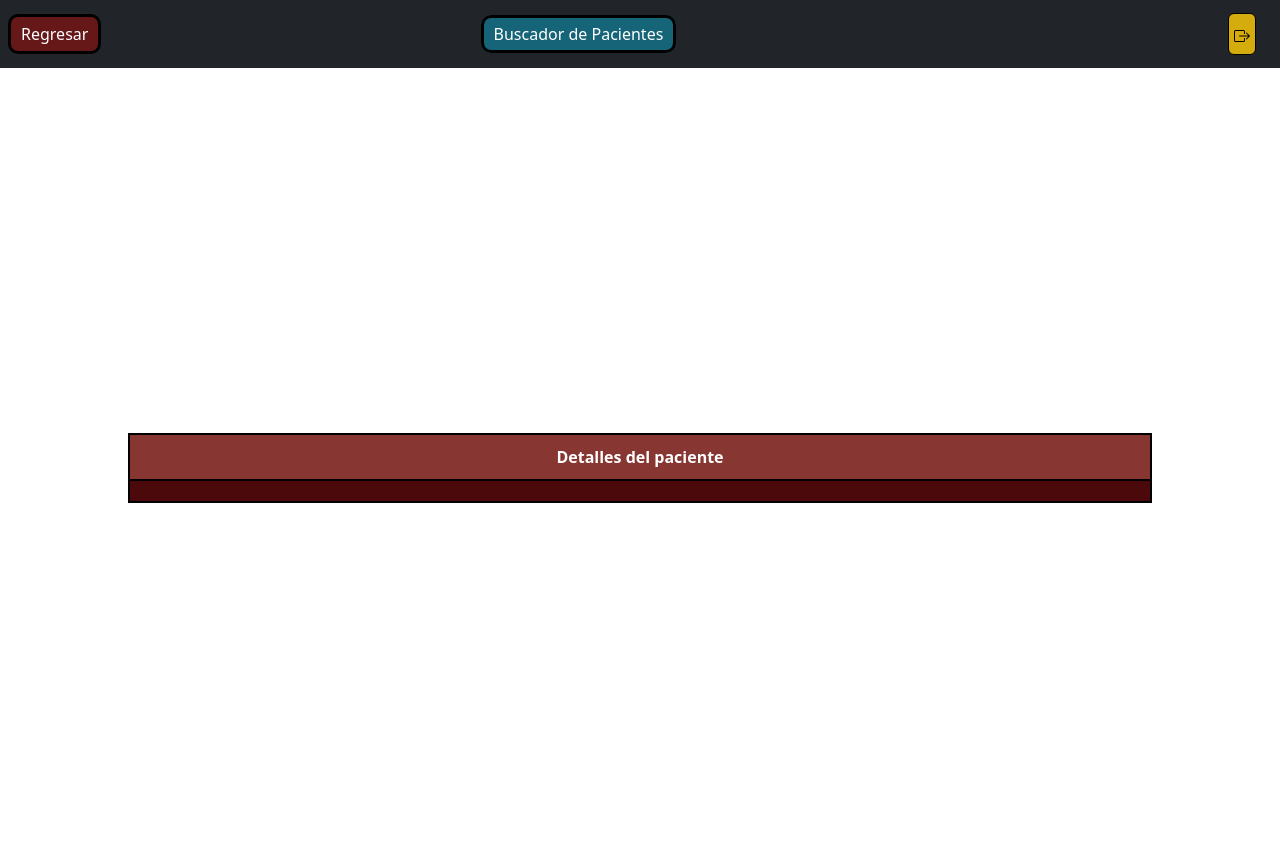
After one commit to AlejandroH-H/Ginecare, a PHP site: page /Views/admin/descripcion.php?id=1 in a window 1280 px wide. The commit adds this page. Run offline with PHP 8.4, Linux system fonts and the light colour scheme; data comes from the database, SQL or seed files in the repository; lists and menus that the app fills with data are empty; some libraries are stand-ins or nearby versions.

Commit message:
Agregar nuevas funcionalidades y actualizar vistas y controladores existentes
- Vistas de administrador modificadas: admin_citasaprov.php, admin_citaspos.php, admin_page.php, chat.php, observacion.php
- Nueva vista añadida: descripcion.php
- Vistas de inicio de sesión modificadas: login.php, registroClient.php
- Controladores actualizados: ghistorialu_control.php, registro.php
- Modelos actualizados: actualizar_hcitas.php, adminCitas/adminPage.php
- Nuevo modelo añadido: details.php

```diff
--- a/Views/admin/admin_citasaprov.php
+++ b/Views/admin/admin_citasaprov.php
@@ -16,8 +16,9 @@
 
   <?php require("../../model/adminCitas/adminCitasEstado.php"); ?>
 
-  <nav class="navbar navbar-expand-lg navbar-dark text-light bg-dark px-2">
+  <nav class="navbar navbar-expand-lg navbar-dark text-light bg-dark px-2 d-flex justify-content-between pum">
         <a class="linkHistorial" href="inicio_admin.php">Regresar</a>
+        <h4>Citas Confirmadas</h4>
         <!-- Esto es un boton de más contenido para cuando la pantalla sea más pequeña -->
         <button class="navbar-toggler" type="button" data-toggle="collapse" data-target="#navbarNav"
             aria-expanded="false" aria-label="Toggle navigation">
--- a/Views/admin/admin_citaspos.php
+++ b/Views/admin/admin_citaspos.php
@@ -17,8 +17,9 @@
 
   <?php require("../../model/adminCitas/adminCitasEstado.php"); ?>
 
-  <nav class="navbar navbar-expand-lg navbar-dark text-light bg-dark px-2">
+  <nav class="navbar navbar-expand-lg navbar-dark text-light bg-dark px-2 pum">
         <a class="linkHistorial" href="inicio_admin.php">Regresar</a>
+        <h5>Citas Pospuestas</h5>
         <!-- Esto es un boton de más contenido para cuando la pantalla sea más pequeña -->
         <button class="navbar-toggler" type="button" data-toggle="collapse" data-target="#navbarNav"
             aria-expanded="false" aria-label="Toggle navigation">
--- a/Views/admin/admin_page.php
+++ b/Views/admin/admin_page.php
@@ -68,6 +68,7 @@
             <th scope="col" class="columnas columTitulo">NOMBRES</th>
             <th scope="col" class="columnas columTitulo">APELLIDOS</th>
             <th scope="col" class="columnas columTitulo">DNI</th>
+            <th scope="col" class="columnas columTitulo">DETALLES DEL PACIENTE</th>
             <th scope="col" class="columnas columTitulo">Editar Datos</th>
             <th scope="col" class="columnas columTitulo">Borrar Paciente</th>
             <th scope="col" class="columnas columTitulo">Bloquear Paciente</th>
--- a/Views/admin/chat.php
+++ b/Views/admin/chat.php
@@ -6,7 +6,7 @@
     <meta name="viewport" content="width=device-width, initial-scale=1.0">
     <title>Chat</title>
     <link rel="stylesheet" href="../../assets/css/decoration.css">
-
+    <link rel="stylesheet" href="../../assets/css/chat.css">
     <link href="https://cdn.jsdelivr.net/npm/bootstrap@5.3.3/dist/css/bootstrap.min.css" rel="stylesheet" integrity="sha384-QWTKZyjpPEjISv5WaRU9OFeRpok6YctnYmDr5pNlyT2bRjXh0JMhjY6hW+ALEwIH" crossorigin="anonymous">
     <script src="https://kit.fontawesome.com/ca9fa9751b.js" crossorigin="anonymous"></script>
 
--- /dev/null
+++ b/Views/admin/descripcion.php
@@ -0,0 +1,56 @@
+<!DOCTYPE html>
+<html lang="en">
+
+<head>
+  <meta charset="UTF-8">
+  <meta name="viewport" content="width=device-width, initial-scale=1.0">
+  <link rel="stylesheet" href="../../assets/css/admin2.css">
+  <link rel="stylesheet" href="../../assets/css/decoration.css">
+  <link href="https://cdn.jsdelivr.net/npm/bootstrap@5.3.3/dist/css/bootstrap.min.css" rel="stylesheet" integrity="sha384-QWTKZyjpPEjISv5WaRU9OFeRpok6YctnYmDr5pNlyT2bRjXh0JMhjY6hW+ALEwIH" crossorigin="anonymous">
+  <script src="https://kit.fontawesome.com/ca9fa9751b.js" crossorigin="anonymous"></script>
+  <title>Detalles</title>
+</head>
+
+<body>
+  <nav class="navbar navbar-expand-lg navbar-dark text-light bg-dark px-2">
+    <a class="linkHistorial" href="inicio_admin.php">Regresar</a>
+    <!-- Esto es un boton de más contenido para cuando la pantalla sea más pequeña -->
+    <button class="navbar-toggler" type="button" data-toggle="collapse" data-target="#navbarNav"
+      aria-expanded="false" aria-label="Toggle navigation">
+      <span class="navbar-toggler-icon"></span>
+    </button>
+
+    <!-- Lista de Botones -->
+    <div class="collapse navbar-collapse" id="navbarNav">
+      <ul class="navbar-nav pum">
+
+        <li class="nav-item active">
+          <a class="linkSalir" href="look.php">Buscador de Pacientes</a>
+        </li>
+
+
+      </ul>
+    </div>
+    <a class="navbar-brand linkEdit" href="../../controller/salir.php"><img src="../../assets/img/box-arrow-right.svg"></a>
+  </nav>
+
+  <div id="datos" style="color: black;" >
+      <table class="tabla">
+        <thead>
+          <tr>
+            <th scope="col" class="columnas columTitulo">Detalles del paciente</th>
+          </tr>
+        </thead>
+        <tbody>
+
+        <?php require("../../model/details.php"); ?>
+
+        </tbody>
+      </table>
+  </div>
+
+
+
+</body>
+
+</html>
--- a/Views/login/login.php
+++ b/Views/login/login.php
@@ -34,7 +34,7 @@
                <label>DNI</label>
             </div>
             <div class="field">
-               <input type="text" name="password" required>
+               <input type="password" name="password" required>
                <label>Contraseña</label>
             </div>
             <Input class="login" name="ingresar" type="submit" value="LOGIN">
--- a/Views/login/registroClient.php
+++ b/Views/login/registroClient.php
@@ -55,7 +55,7 @@
                 </div>
 
                 <div class="input-field">
-                    <input type="text" name="password" required minlength="6" maxlength="20">
+                    <input type="password" name="password" required minlength="6" maxlength="20">
                     <label for="">Contraseña</label>
                 </div>
 
--- a/controller/ghistorialu_control.php
+++ b/controller/ghistorialu_control.php
@@ -5,7 +5,7 @@ if(!empty($_POST["registro"])){
     if(empty($_POST['descripcion']) ) {
         echo '<div class="alert alert-warning">¡Por favor, actualice el historial con información!</div>';
 } else{
-    $id = $_POST['id'];
+    $id = $_GET['id1'];
     $descripcion = $_POST['descripcion'];
 
 
--- a/model/actualizar_hcitas.php
+++ b/model/actualizar_hcitas.php
@@ -15,8 +15,8 @@ if ($_SERVER['REQUEST_METHOD'] == 'POST') {
             echo "<script type= 'text/javascript'>
                 var result = confirm('¿Desea hacerle una observacion a la cita sin realizar?');
                 if(result){
-                    window.location.href='http://localhost/salary%20-%20copia/Views/admin/observacion.php?h=$id&userid=$userid';
-                } else{window.location.href='http://localhost/salary%20-%20copia/Views/admin/m0.php';}
+                    window.location.href='../admin/observacion.php?h=$id&userid=$userid';
+                } else{window.location.href='../admin/m0.php';}
                 </script>";
 
             //header("location: observacion.php?h=$id");
--- a/model/adminCitas/adminPage.php
+++ b/model/adminCitas/adminPage.php
@@ -21,6 +21,8 @@ foreach ($resultado as $datos):
     <td class="columnas"><?php echo $datos['nombre'] ?></td>
     <td class="columnas"><?php echo $datos['apellido'] ?></td>
     <td class="columnas"><?php echo $datos['dni'] ?></td>
+    <td class="columnas"> <a href="descripcion.php?id=<?= $datos['id'] //mandamos el id
+                                      ?>" class="btn btn-small btn-warning"><i class="fa-solid fa-pen-to-square"></i></a></td>
     <td class="columnas">
       <a href="modificar_datos.php?id=<?= $datos['id'] //mandamos el id
                                       ?>" class="btn btn-small btn-warning"><i class="fa-solid fa-pen-to-square"></i></a>
--- /dev/null
+++ b/model/details.php
@@ -0,0 +1,16 @@
+<?php
+include("../../conexion.php");
+
+$id = $_GET['id'];
+$stmt = $pdo->prepare("SELECT detalles FROM empleados WHERE id = :id");
+$stmt->bindParam(':id', $id);
+$stmt->execute();
+$resultado = $stmt->fetchColumn();
+/*$consulta = "SELECT * FROM empleados WHERE id!=1";
+                $resultado = mysqli_query($conn, $consulta);*/
+?>
+  <tr>
+    <td class="columnas"><?php echo $resultado  ?></td>
+
+
+  </tr>
```
Also changed, not shown: Views/admin/observacion.php (+15 -1 lines), controller/registro.php (+4 -3 lines).
